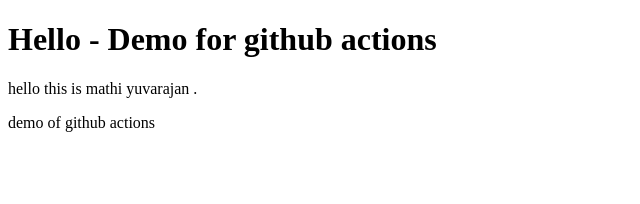
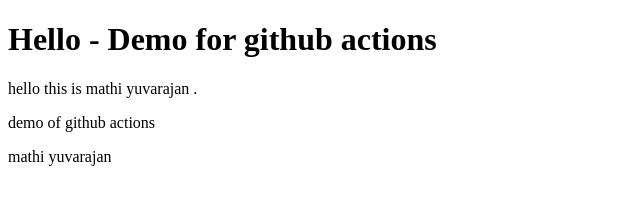
Before and after one commit to Mathi27/demopy, a plain HTML site: page index.html in a window 1280 px wide. Shown: the whole page, without its empty margins (0-640 px from the left). Drawn offline with Linux system fonts and the light colour scheme.

Commit message:
workflows

```diff
--- a/index.html
+++ b/index.html
@@ -10,5 +10,6 @@
 
     <p> hello this is mathi yuvarajan . </p>
     <p>demo of github actions</p>
+    <p>mathi yuvarajan</p>
 </body>
 </html>
```
